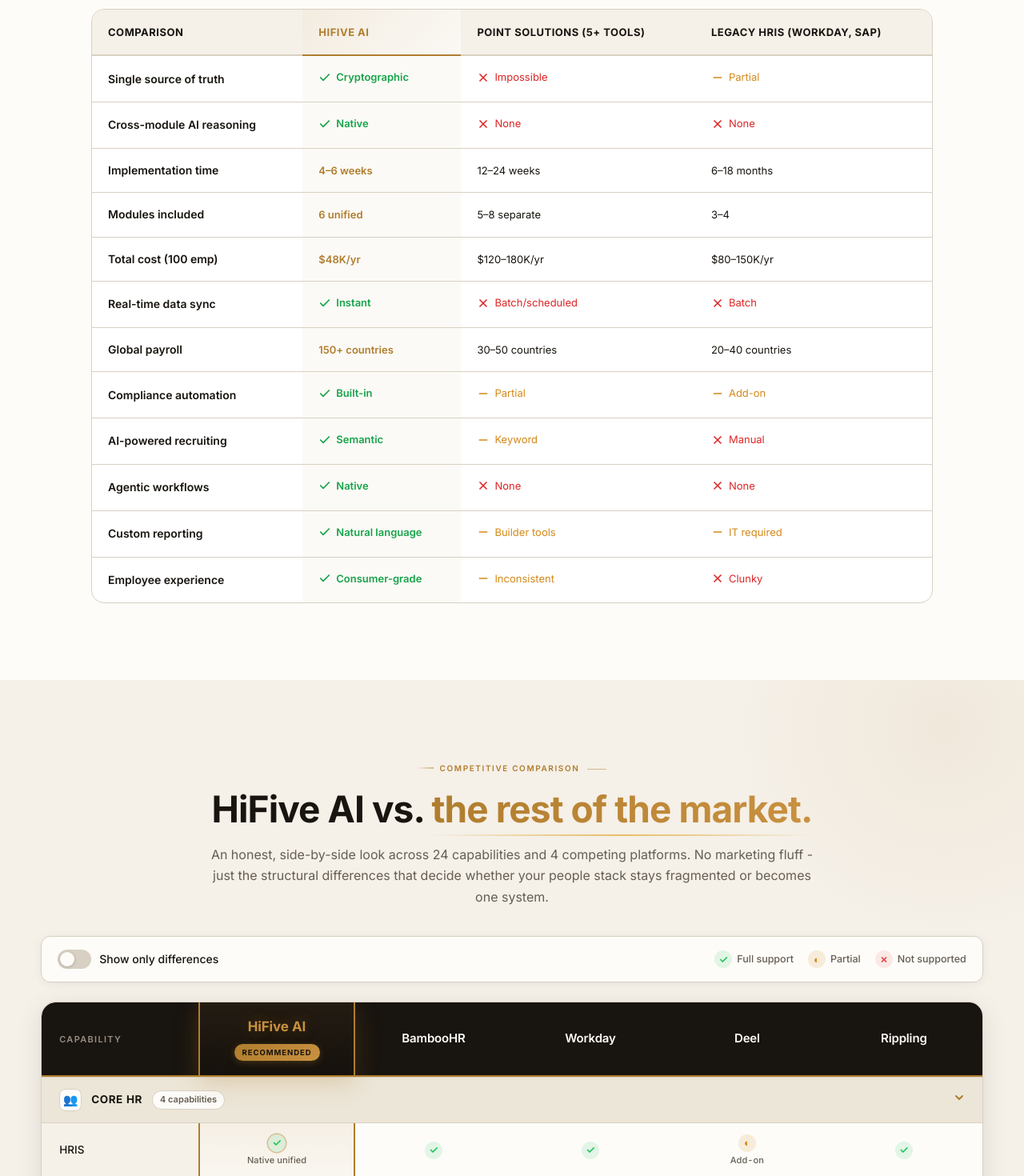
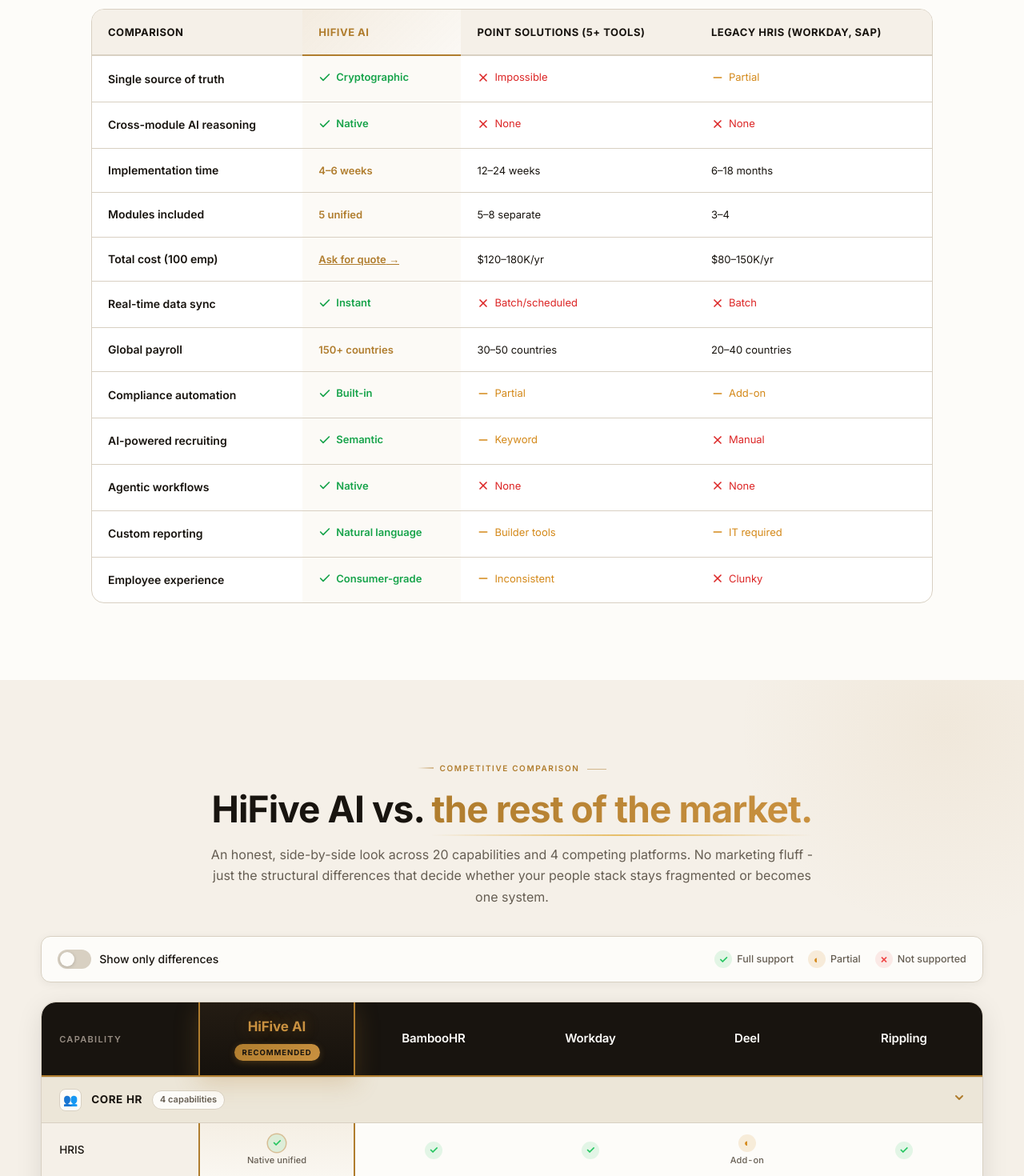
Before and after one commit to hifiveai22/hifiveai, a Next.js app: page /advantage in a window 1280 px wide. Shown: the part 5860-7330 px from the top of the page at 80% size. Built offline with nearby package versions, Linux system fonts and the light colour scheme.

Commit message:
Update platform page, comparison table pricing, and competitor comparison

```diff
--- a/src/components/hifive/ComparisonTable.tsx
+++ b/src/components/hifive/ComparisonTable.tsx
@@ -8,6 +8,7 @@
 interface Cell {
   type: CellType;
   label: string;
+  href?: string;
 }
 
 interface Row {
@@ -38,13 +39,13 @@
   },
   {
     criterion: 'Modules included',
-    hifive: { type: 'text', label: '6 unified' },
+    hifive: { type: 'text', label: '5 unified' },
     point: { type: 'text', label: '5–8 separate' },
     legacy: { type: 'text', label: '3–4' },
   },
   {
     criterion: 'Total cost (100 emp)',
-    hifive: { type: 'text', label: '$48K/yr' },
+    hifive: { type: 'text', label: 'Ask for quote', href: 'https://cal.com/hifiveai' },
     point: { type: 'text', label: '$120–180K/yr' },
     legacy: { type: 'text', label: '$80–150K/yr' },
   },
@@ -94,6 +95,15 @@
 
 function CellContent({ cell }: { cell: Cell }) {
   if (cell.type === 'text') {
+    if (cell.href) {
+      return (
+        <span className="comparison-icon">
+          <a href={cell.href} target="_blank" rel="noopener noreferrer" style={{ color: 'inherit', textDecoration: 'underline' }}>
+            {cell.label} →
+          </a>
+        </span>
+      );
+    }
     return <span className="comparison-icon">{cell.label}</span>;
   }
 
--- a/src/components/hifive/CompetitorComparison.tsx
+++ b/src/components/hifive/CompetitorComparison.tsx
@@ -34,14 +34,6 @@
 
 /* ── Vendor meta ──────────────────────────────────── */
 const VENDORS = ['HiFive AI', 'BambooHR', 'Workday', 'Deel', 'Rippling'] as const;
-
-const VENDOR_TAGLINES: string[] = [
-  'AI-native orgs consolidating their stack',
-  'SMBs under 200 employees · US-focused',
-  'Large enterprises with HCM budgets',
-  'Global contractor & EOR operations',
-  'IT + HR unified for US teams',
-];
 
 /* ── Comparison data ──────────────────────────────── */
 const CATEGORIES: Category[] = [
@@ -280,53 +272,6 @@
       },
     ],
   },
-  {
-    id: 'pricing',
-    label: 'Pricing',
-    icon: '💳',
-    rows: [
-      {
-        feature: 'Starting price',
-        cells: [
-          { kind: 'text', label: '$2,000/mo' },
-          { kind: 'text', label: '$99/mo' },
-          { kind: 'text', label: 'Enterprise only' },
-          { kind: 'text', label: '$49/contractor/mo' },
-          { kind: 'text', label: '$8/user/mo' },
-        ],
-      },
-      {
-        feature: 'Per-employee cost',
-        cells: [
-          { kind: 'text', label: '$12/employee' },
-          { kind: 'text', label: '$5–9/employee' },
-          { kind: 'text', label: '$20–35/employee' },
-          { kind: 'text', label: '$49/contractor' },
-          { kind: 'text', label: '$8–15/user' },
-        ],
-      },
-      {
-        feature: 'Implementation fee',
-        cells: [
-          { kind: 'text', label: 'Included' },
-          { kind: 'text', label: 'Included' },
-          { kind: 'text', label: '$50K–$500K' },
-          { kind: 'text', label: 'None' },
-          { kind: 'text', label: 'Included' },
-        ],
-      },
-      {
-        feature: 'Time-to-live',
-        cells: [
-          { kind: 'text', label: '2–4 weeks' },
-          { kind: 'text', label: '1–2 weeks' },
-          { kind: 'text', label: '6–18 months' },
-          { kind: 'text', label: '1–3 days' },
-          { kind: 'text', label: '2–4 weeks' },
-        ],
-      },
-    ],
-  },
 ];
 
 /* ── Helpers ──────────────────────────────────────── */
@@ -552,19 +497,7 @@
                 );
               })}
             </tbody>
-            <tfoot>
-              <tr className="cmp-footer-row">
-                <td className="cmp-footer-label">Best for</td>
-                {VENDOR_TAGLINES.map((t, i) => (
-                  <td
-                    key={i}
-                    className={i === 0 ? 'cmp-hifive-col cmp-footer-cell' : 'cmp-footer-cell'}
-                  >
-                    {t}
-                  </td>
-                ))}
-              </tr>
-            </tfoot>
+
           </table>
         </div>
 
--- a/src/components/hifive/PlatformPage.tsx
+++ b/src/components/hifive/PlatformPage.tsx
@@ -541,19 +541,7 @@
         </div>
       </section>
 
-      {/* SECURITY STRIP */}
-      <section className="sec-section">
-        <div className="sec-inner reveal">
-          <div className="sec-badges">
-            <div className="sec-badge"><div className="sec-badge-icon"><svg viewBox="0 0 20 20" fill="none"><path d="M10 1L3 5v5c0 5.25 3 10.15 7 11.5C14 20.15 17 15.25 17 10V5l-7-4z" stroke="currentColor" strokeWidth="1.5" strokeLinejoin="round" /><path d="M7 10l2 2 4-4" stroke="currentColor" strokeWidth="1.5" strokeLinecap="round" strokeLinejoin="round" /></svg></div>SOC 2 Type II</div>
-            <div className="sec-badge"><div className="sec-badge-icon"><svg viewBox="0 0 20 20" fill="none"><rect x="3" y="7" width="14" height="10" rx="2" stroke="currentColor" strokeWidth="1.5" /><path d="M6 7V5a4 4 0 018 0v2" stroke="currentColor" strokeWidth="1.5" strokeLinecap="round" /></svg></div>ISO 27001</div>
-            <div className="sec-badge"><div className="sec-badge-icon"><svg viewBox="0 0 20 20" fill="none"><circle cx="10" cy="10" r="8" stroke="currentColor" strokeWidth="1.5" /><path d="M10 6v4l3 2" stroke="currentColor" strokeWidth="1.5" strokeLinecap="round" strokeLinejoin="round" /></svg></div>GDPR / CCPA</div>
-            <div className="sec-badge"><div className="sec-badge-icon"><svg viewBox="0 0 20 20" fill="none"><path d="M4 4h12v12H4z" stroke="currentColor" strokeWidth="1.5" strokeLinejoin="round" /><path d="M4 9h12M9 4v12" stroke="currentColor" strokeWidth="1.5" /></svg></div>Row-Level Security</div>
-            <div className="sec-badge"><div className="sec-badge-icon"><svg viewBox="0 0 20 20" fill="none"><path d="M10 2L3 6v5c0 5 3 9.5 7 11 4-1.5 7-6 7-11V6l-7-4z" stroke="currentColor" strokeWidth="1.5" /><path d="M10 7v3m0 3h.01" stroke="currentColor" strokeWidth="1.5" strokeLinecap="round" /></svg></div>Zero-Trust Architecture</div>
-          </div>
-          <div className="sec-cta-text">Bank-grade security for your most sensitive data.<br /><a href="#">Read our security whitepaper →</a></div>
-        </div>
-      </section>
+
 
       {/* IMPLEMENTATION TIMELINE */}
       <ImplementationTimeline />
--- a/src/components/hifive/WhyPage.tsx
+++ b/src/components/hifive/WhyPage.tsx
@@ -136,7 +136,7 @@
                 <tr><td style={{ fontWeight: 600 }}>AI / Analytics</td><td><div className="tco-tools"><span className="tco-tool">ChatGPT Enterprise - $30/seat/mo</span><span className="tco-tool">Tableau - $15K/yr</span></div></td><td className="tco-hi">Included</td></tr>
                 <tr><td style={{ fontWeight: 600 }}>Cross-Module Reasoning</td><td><span className="tco-x">Impossible</span></td><td className="tco-check">Native</td></tr>
                 <tr><td style={{ fontWeight: 600 }}>Single Source of Truth</td><td><span className="tco-x">Impossible</span></td><td className="tco-check">Cryptographic</td></tr>
-                <tr className="tco-highlight"><td style={{ fontSize: '16px' }}>Estimated Annual Cost</td><td style={{ fontSize: '16px', color: 'var(--red)' }}>$120K–$180K+</td><td className="tco-hi">Ask for quote</td></tr>
+                <tr className="tco-highlight"><td style={{ fontSize: '16px' }}>Estimated Annual Cost</td><td style={{ fontSize: '16px', color: 'var(--red)' }}>$120K–$180K+</td><td className="tco-hi"><a href="https://cal.com/hifiveai" target="_blank" rel="noopener noreferrer" style={{ color: 'inherit', textDecoration: 'underline' }}>Ask for quote →</a></td></tr>
                 <tr className="tco-highlight"><td style={{ fontSize: '16px' }}>Hidden Costs</td><td style={{ fontSize: '14px', color: 'var(--red)' }}>Reconciliation, errors, delays, security gaps, shadow IT</td><td style={{ fontSize: '14px', color: 'var(--green)' }}>None - one system, one truth</td></tr>
               </tbody>
             </table>
```
